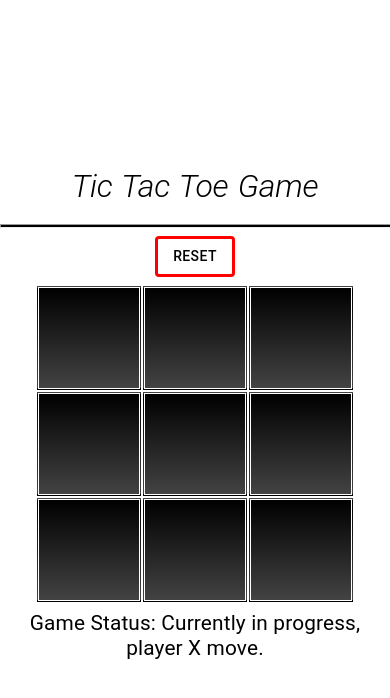
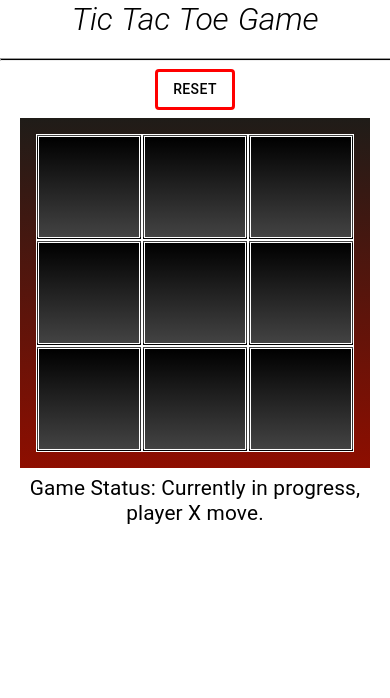
Before and after one commit to SlawomirGawron/react-game, a React (Create React App) app: page / in a window 390 px wide. Shown: the top 698 px of the page. Built offline with nearby package versions, Linux system fonts and the light colour scheme.

Commit message:
Adding styles, and making the website more responsive.

```diff
--- a/public/index.css
+++ b/public/index.css
@@ -13,4 +13,6 @@ body{
     right: 0;
     overflow: hidden;
     z-index: -1; /* Remove this line if it's not going to be a background! */
+    height: 100vh;
+    width: 100vw;
 }
--- a/src/TicTacToeGame/TicTacToeGame.scss
+++ b/src/TicTacToeGame/TicTacToeGame.scss
@@ -1,8 +1,6 @@
 .tic-tac-toe-container {
   display: flex;
   flex-direction: column;
-  height: 100vh;
-  overflow: auto;
   text-align: center;
   justify-content: center;
   align-items: center;
--- a/src/TicTacToeGame/gameBoard/GameBoard.scss
+++ b/src/TicTacToeGame/gameBoard/GameBoard.scss
@@ -0,0 +1,13 @@
+.game-board {
+  display: flex;
+  justify-content: center;
+  align-items: center;
+  height: 350px;
+  width: 350px;
+
+  background: #8E0E00;  /* fallback for old browsers */
+  background: -webkit-linear-gradient(to bottom, #1F1C18, #8E0E00);  /* Chrome 10-25, Safari 5.1-6 */
+  background: linear-gradient(to bottom, #1F1C18, #8E0E00); /* W3C, IE 10+/ Edge, Firefox 16+, Chrome 26+, Opera 12+, Safari 7+ */
+
+
+}
--- a/src/app/App.scss
+++ b/src/app/App.scss
@@ -1,4 +1,6 @@
 .main-app {
   height: 100%;
   width: 100%;
+  overflow: auto;
+  overflow-x: hidden;
 }
```
